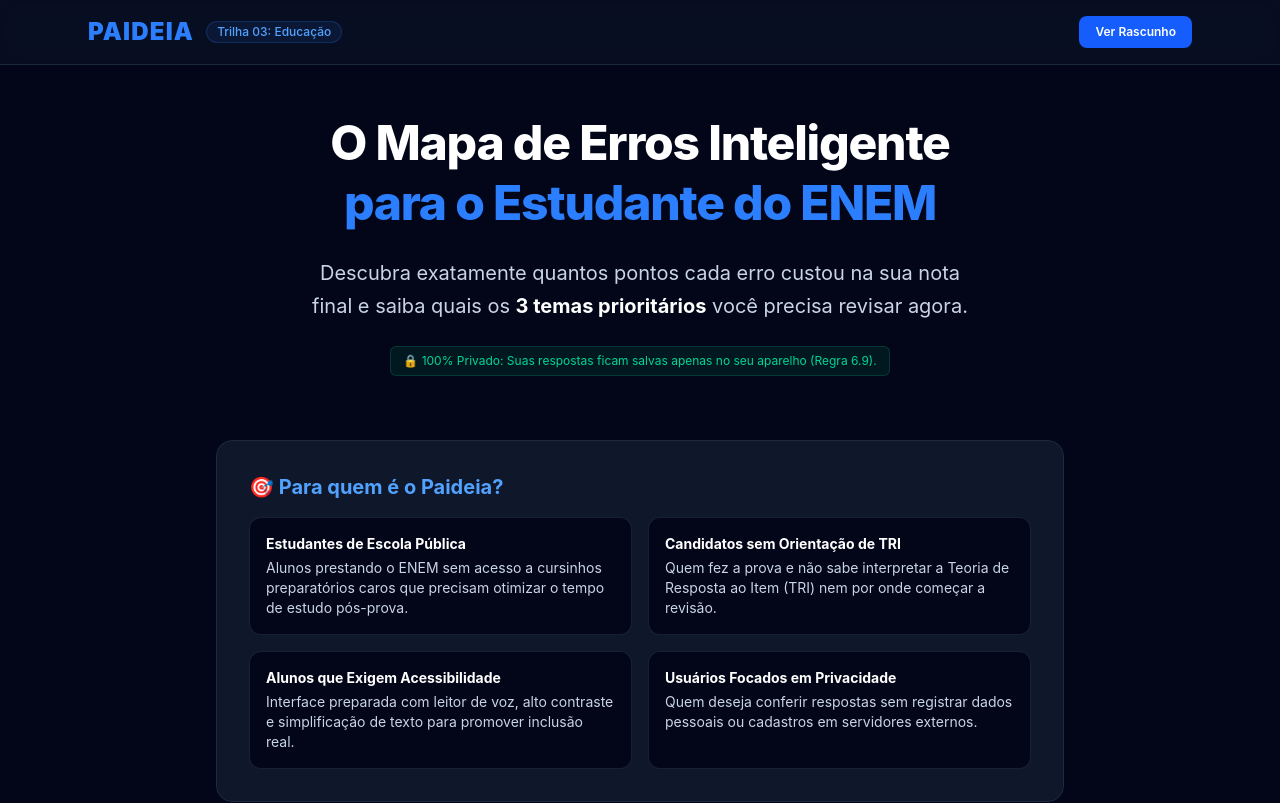
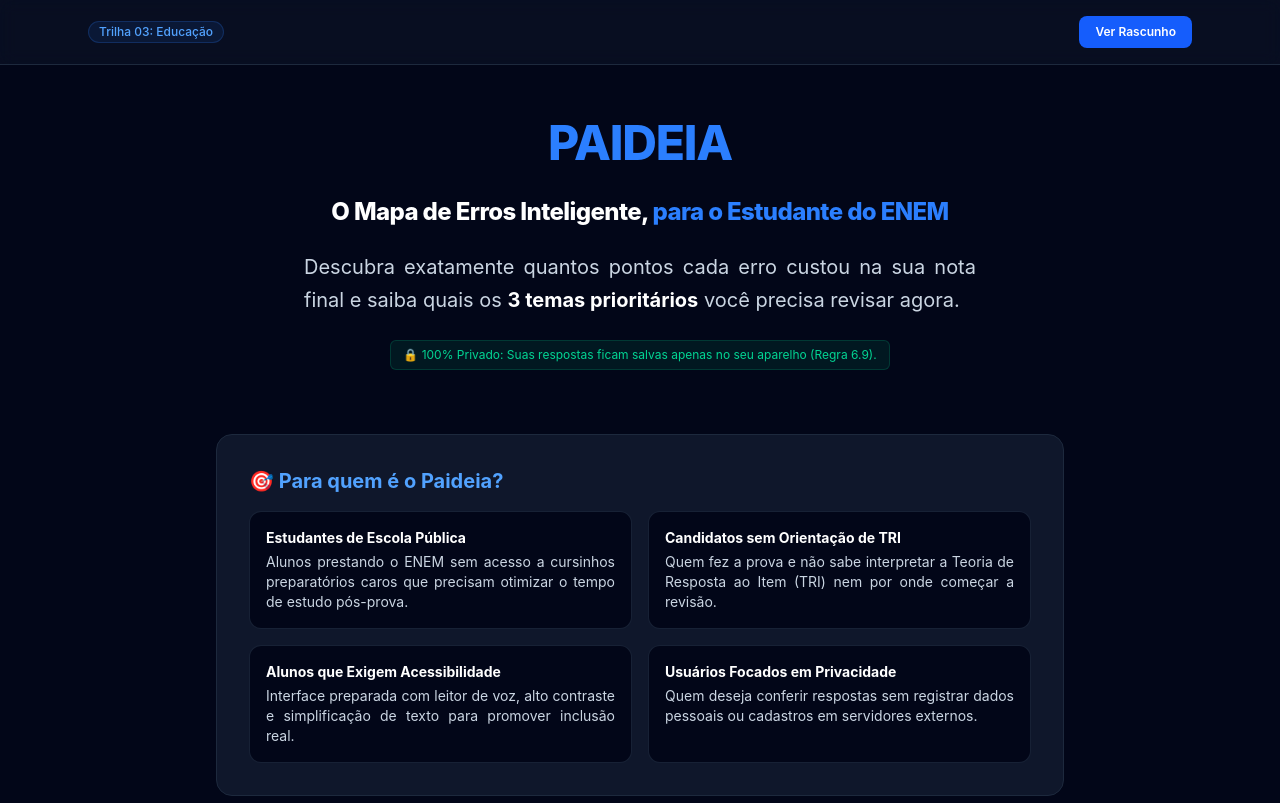
Before and after one commit to gbrielzin/paideia, a React (Vite) app: page / in a window 1280 px wide. Shown: the top 803 px of the page. Built offline with nearby package versions, Linux system fonts and the light colour scheme.

Commit message:
feat(front): ajustando título, subtítulo e alinhamentos.

```diff
--- a/src/App.tsx
+++ b/src/App.tsx
@@ -6,7 +6,6 @@ function App() {
           <header className="border-b border-slate-800 bg-slate-900/50 backdrop-blur sticky top-0 z-50">
               <div className="max-w-6xl mx-auto px-6 py-4 flex items-center justify-between">
                   <div className="flex items-center gap-3">
-                      <span className="text-2xl font-black tracking-wider text-blue-500">PAIDEIA</span>
                       <span className="text-xs bg-blue-500/10 text-blue-400 border border-blue-500/20 px-2.5 py-0.5 rounded-full font-medium">
               Trilha 03: Educação
             </span>
@@ -22,11 +21,15 @@ function App() {
           <main className="max-w-4xl mx-auto px-6 py-12 space-y-16">
               <section className="text-center space-y-6">
                   <h1 className="text-4xl sm:text-5xl font-extrabold tracking-tight text-white leading-tight">
-                      O Mapa de Erros Inteligente <br />
-                      <span className="text-blue-500">para o Estudante do ENEM</span>
+                      <span className="text-blue-500">PAIDEIA</span>
                   </h1>
 
-                  <p className="text-lg sm:text-xl text-slate-300 max-w-2xl mx-auto leading-relaxed">
+                  <h2 className="text-3xl sm:text-2xl font-extrabold tracking-tight text-white leading-tight">
+                      O Mapa de Erros Inteligente,
+                      <span className="text-blue-500"> para o Estudante do ENEM</span>
+                  </h2>
+
+                  <p className="text-lg sm:text-xl text-slate-300 max-w-2xl mx-auto leading-relaxed text-justify">
                       Descubra exatamente quantos pontos cada erro custou na sua nota final e saiba quais os <strong className="text-white">3 temas prioritários</strong> você precisa revisar agora.
                   </p>
 
@@ -34,7 +37,7 @@ function App() {
                       <span>🔒 100% Privado: Suas respostas ficam salvas apenas no seu aparelho (Regra 6.9).</span>
                   </div>
               </section>
-              <section className="bg-slate-900 border border-slate-800 rounded-2xl p-6 sm:p-8 space-y-4">
+              <section className="bg-slate-900 border border-slate-800 rounded-2xl p-6 sm:p-8 space-y-4 text-justify">
                   <h2 className="text-xl font-bold text-blue-400 flex items-center gap-2">
                       🎯 Para quem é o Paideia?
                   </h2>
```
